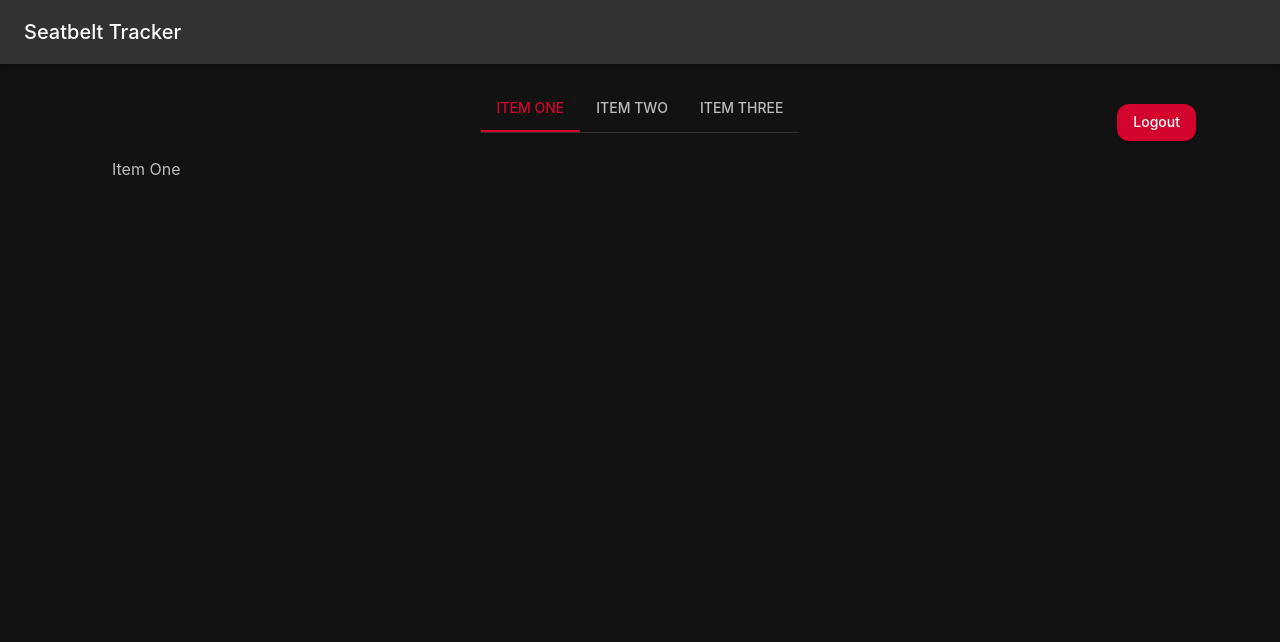
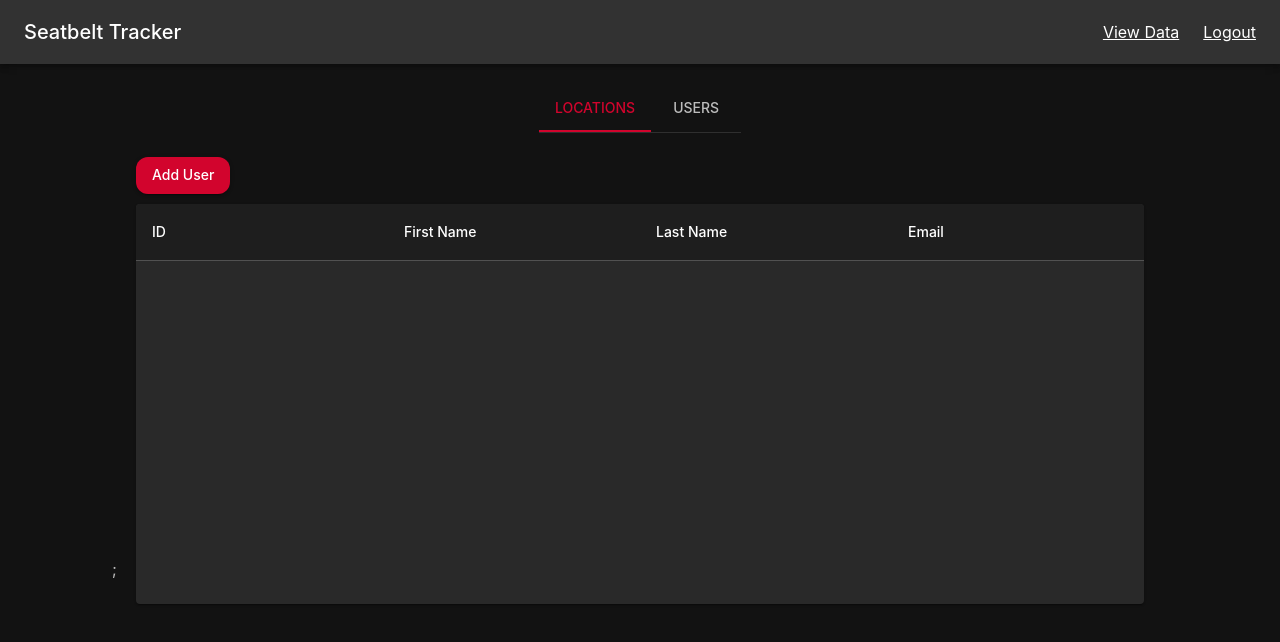
Before and after one commit to ethanjs02/SeatbeltSurverySite, a Next.js app: page /dashboard in a window 1280 px wide. Shown: the top 642 px of the page. Built offline with nearby package versions, Linux system fonts and the light colour scheme.

Commit message:
Cleaning things up and modal

```diff
--- a/package.json
+++ b/package.json
@@ -15,7 +15,9 @@
     "@mui/material": "^6.4.4",
     "next": "15.1.7",
     "react": "^19.0.0",
-    "react-dom": "^19.0.0"
+    "react-dom": "^19.0.0",
+    "react-virtuoso": "^4.12.5",
+    "uuid": "^11.1.0"
   },
   "devDependencies": {
     "@eslint/eslintrc": "^3",
--- a/src/app/dashboard/page.tsx
+++ b/src/app/dashboard/page.tsx
@@ -3,6 +3,7 @@
 import React from 'react';
 import { Typography, Button, Container, Tab, Tabs, Box } from '@mui/material';
 import { useRouter } from 'next/navigation';
+import TableComponent from '../../components/table';
 
 interface TabPanelProps {
   children?: React.ReactNode;
@@ -33,47 +34,87 @@ function a11yProps(index: number) {
   };
 }
 
+interface User {
+  id: string;
+  firstName: string;
+  lastName: string;
+  email: string;
+}
+
+interface Location {
+  id: string;
+  name: string;
+  address: string;
+}
+interface TableColumn<T> {
+  dataKey: keyof T;
+  label: string;
+  numeric?: boolean;
+  width?: number;
+}
+
+const userColumns: TableColumn<User>[] = [
+  { dataKey: 'id', label: 'ID', numeric: true },
+  { dataKey: 'firstName', label: 'First Name' },
+  { dataKey: 'lastName', label: 'Last Name' },
+  { dataKey: 'email', label: 'Email' },
+];
+
+const locationColumns: TableColumn<Location>[] = [
+  { dataKey: 'id', label: 'ID', numeric: true },
+  { dataKey: 'name', label: 'Name' },
+  { dataKey: 'address', label: 'Address' },
+];
+
+const createNewUser = (formData: { firstName: string; lastName: string; email: string }) => ({
+  id: Math.random().toString(36).substr(2, 5),
+  firstName: formData.firstName,
+  lastName: formData.lastName,
+  email: formData.email,
+});
+
+const createNewLocation = (formData: { name: string; address: string }) => ({
+  id: Math.random().toString(36).substr(2, 5),
+  name: formData.name,
+  address: formData.address,
+});
+
+
 const Dashboard = () => {
   const router = useRouter();
   const [value, setValue] = React.useState(0);
 
-  const handleLogout = () => {
-    router.push('/login'); // Redirect back to login on logout
-  };
 
   const handleChange = (event: React.SyntheticEvent, newValue: number) => {
     setValue(newValue);
   };
 
   return (
-    <Container maxWidth="lg" style={{position: 'relative' }}>
-      <Button
-        variant="contained"
-        color="secondary"
-        onClick={handleLogout}
-        style={{ position: 'absolute', top: '20px', right: '20px' }}
-      >
-        Logout
-      </Button>
-
-      <Box sx={{ width: '100%', display: 'flex', justifyContent: 'center' }}>
+    <Container maxWidth="lg"style={{position: 'relative', width: "100%" }}>
+    <Box sx={{ width: '100%', display: 'flex', justifyContent: 'center' }}>
         <Box sx={{ borderBottom: 1, borderColor: 'divider' }}>
           <Tabs value={value} onChange={handleChange} aria-label="basic tabs example">
-            <Tab label="Item One" {...a11yProps(0)} />
-            <Tab label="Item Two" {...a11yProps(1)} />
-            <Tab label="Item Three" {...a11yProps(2)} />
+            <Tab label="Locations" {...a11yProps(0)} />
+            <Tab label="Users" {...a11yProps(1)} />
           </Tabs>
         </Box>
       </Box>
 
       <CustomTabPanel value={value} index={0}>
-        Item One
+      <TableComponent
+        columns={userColumns}
+        initialData={[]} // Replace with real data later
+        entityName="User"
+        createNewItem={createNewUser}
+      />;
       </CustomTabPanel>
       <CustomTabPanel value={value} index={1}>
-        Item Two
-      </CustomTabPanel>
-      <CustomTabPanel value={value} index={2}>
-        Item Three
+      <TableComponent
+        columns={locationColumns}
+        initialData={[]} // Replace with real data later
+        entityName="Location"
+        createNewItem={createNewLocation}
+      />;
       </CustomTabPanel>
     </Container>
   );
--- a/src/app/layout.tsx
+++ b/src/app/layout.tsx
@@ -1,34 +1,63 @@
-// src/app/layout.tsx
 'use client';
 
 import { ReactNode } from 'react';
 import { usePathname } from 'next/navigation';
-import {ThemeProvider, CssBaseline, AppBar, Toolbar, Typography, Container } from '@mui/material';
+import { ThemeProvider, CssBaseline, AppBar, Toolbar, Typography, Container, Box, } from '@mui/material';
+import Link from 'next/link';
+import { useRouter } from 'next/navigation';
 import theme from '../theme/theme';
 import '../app/globals.css';
 
 export default function RootLayout({ children }: { children: ReactNode }) {
   const pathname = usePathname();
- // Check if current page is login
+  const router = useRouter();
+
+  const handleLogout = () => {
+    router.push('/login'); // Redirect back to login on logout
+  };
+  const handleViewData = () => {
+
+  }
+
+  // Check if the current page is the dashboard
+  const isDashboard = pathname === '/dashboard';
 
   return (
     <html lang="en">
       <body>
-      <ThemeProvider theme={theme}>
-        <CssBaseline />
+        <ThemeProvider theme={theme}>
+          <CssBaseline />
 
-        {/* Hide AppBar on Login Page */}
+          {/* AppBar (Header) */}
+          <AppBar position="static">
+            <Toolbar sx={{ display: 'flex', justifyContent: 'space-between' }}>
+              {/* Title */}
+              <Typography variant="h6">Seatbelt Tracker</Typography>
 
-          <AppBar position="static">
-            <Toolbar>
-              <Typography variant="h6" justifyContent={"center"}>Seatbelt Tracker</Typography>
+              {/* Show buttons only on the dashboard */}
+              {isDashboard && (
+                <Box sx={{ display: 'flex', gap: 3 }}>
+                <Link href="/data" passHref>
+                  <Typography variant="body1" sx={{ textDecoration: 'underline', cursor: 'pointer', color: 'white' }}>
+                    View Data
+                  </Typography>
+                </Link>
+                <Typography
+                  variant="body1"
+                  sx={{ textDecoration: 'underline', cursor: 'pointer', color: 'white' }}
+                  onClick={handleLogout}
+                >
+                  Logout
+                </Typography>
+              </Box>
+            )}
             </Toolbar>
           </AppBar>
 
-
-        <Container maxWidth="lg" style={{ marginTop: '20px' }}>
-          {children}
-        </Container>
+          {/* Page Content */}
+          <Container maxWidth="lg" style={{ marginTop: '20px' }}>
+            {children}
+          </Container>
         </ThemeProvider>
       </body>
     </html>
--- /dev/null
+++ b/src/components/modal.tsx
@@ -0,0 +1,66 @@
+import React from 'react';
+import { Modal, Box, Typography, TextField, Button } from '@mui/material';
+
+interface AddEntityModalProps {
+  open: boolean;
+  onClose: () => void;
+  onSubmit: (formData: { [key: string]: string }) => void;
+  entityType: string;
+}
+
+const AddEntityModal: React.FC<AddEntityModalProps> = ({ open, onClose, onSubmit, entityType }) => {
+  const [formData, setFormData] = React.useState<{ [key: string]: string }>({});
+
+  // Handle input changes
+  const handleChange = (e: React.ChangeEvent<HTMLInputElement>) => {
+    setFormData({ ...formData, [e.target.name]: e.target.value });
+  };
+
+  // Handle form submission
+  const handleSubmit = () => {
+    onSubmit(formData);
+    onClose();
+  };
+
+  return (
+    <Modal open={open} onClose={onClose} aria-labelledby="modal-title">
+      <Box
+        sx={{
+          position: 'absolute',
+          top: '50%',
+          left: '50%',
+          transform: 'translate(-50%, -50%)',
+          width: 400,
+          bgcolor: 'background.paper',
+          boxShadow: 24,
+          p: 4,
+          borderRadius: 2,
+        }}
+      >
+        <Typography id="modal-title" variant="h6" mb={2}>
+          Add New {entityType}
+        </Typography>
+
+        {entityType === 'User' ? (
+          <>
+            <TextField fullWidth label="First Name" name="firstName" onChange={handleChange} margin="normal" />
+            <TextField fullWidth label="Last Name" name="lastName" onChange={handleChange} margin="normal" />
+            <TextField fullWidth label="Email" name="email" onChange={handleChange} margin="normal" />
+          </>
+        ) : (
+          <>
+            <TextField fullWidth label="Location Name" name="locationName" onChange={handleChange} margin="normal" />
+            <TextField fullWidth label="Address" name="address" onChange={handleChange} margin="normal" />
+          </>
+        )}
+
+        <Box justifyContent={"center"}>
+
+          <Button onClick={handleSubmit} variant="contained" color="primary">Submit</Button>
+        </Box>
+      </Box>
+    </Modal>
+  );
+};
+
+export default AddEntityModal;
--- /dev/null
+++ b/src/components/table.tsx
@@ -0,0 +1,101 @@
+import React, { useState } from 'react';
+import Table from '@mui/material/Table';
+import TableBody from '@mui/material/TableBody';
+import TableCell from '@mui/material/TableCell';
+import TableContainer from '@mui/material/TableContainer';
+import TableHead from '@mui/material/TableHead';
+import TableRow from '@mui/material/TableRow';
+import Paper from '@mui/material/Paper';
+import Button from '@mui/material/Button';
+import { TableVirtuoso, TableComponents } from 'react-virtuoso';
+import { v4 as uuidv4 } from 'uuid';
+import { Container } from '@mui/material';
+import AddEntityModal from './modal';
+
+interface TableColumn<T> {
+  dataKey: keyof T;
+  label: string;
+  numeric?: boolean;
+  width?: number;
+}
+
+interface TableComponentProps<T> {
+  columns: TableColumn<T>[];
+  initialData: T[];
+  entityName: string; // "User" or "Location"
+  createNewItem: (formData: any) => T;
+}
+
+const TableComponent = <T,>({ columns, initialData, entityName, createNewItem }: TableComponentProps<T>) => {
+  const [data, setData] = useState<T[]>(initialData);
+  const [isModalOpen, setIsModalOpen] = useState(false);
+  const handleOpenModal = () => setIsModalOpen(true);
+  const handleCloseModal = () => setIsModalOpen(false);
+
+  const handleSubmit = (formData: any) => {
+    const newItem = createNewItem(formData);
+    setData((prevData) => [...prevData, newItem]);
+  };
+
+  const VirtuosoTableComponents: TableComponents<T> = {
+    Scroller: React.forwardRef<HTMLDivElement>((props, ref) => (
+      <TableContainer component={Paper} {...props} ref={ref} />
+    )),
+    Table: (props: React.ComponentProps<typeof Table>) => <Table {...props} sx={{ borderCollapse: 'separate', tableLayout: 'fixed' }} />,
+    TableHead: React.forwardRef<HTMLTableSectionElement>((props, ref) => (
+      <TableHead {...props} ref={ref} />
+    )),
+    TableRow,
+    TableBody: React.forwardRef<HTMLTableSectionElement>((props, ref) => (
+      <TableBody {...props} ref={ref} />
+    )),
+  };
+
+  const fixedHeaderContent = () => (
+    <TableRow>
+      {columns.map((column) => (
+        <TableCell
+          key={String(column.dataKey)}
+          variant="head"
+          style={{ width: column.width }}
+          sx={{ backgroundColor: 'background.paper' }}
+        >
+          {column.label}
+        </TableCell>
+      ))}
+    </TableRow>
+  );
+
+  const rowContent = (_index: number, row: T) => (
+    <>
+      {columns.map((column) => (
+        <TableCell key={String(column.dataKey)} >
+          {String(row[column.dataKey])}
+        </TableCell>
+      ))}
+    </>
+  );
+
+  return (
+    <Container style={{ height: 400, width: '100%' }}>
+      <Button variant="contained" color="primary" onClick={handleOpenModal} sx={{ marginBottom: '10px' }}>
+        Add {entityName}
+      </Button>
+      <TableVirtuoso
+        data={data}
+        components={VirtuosoTableComponents}
+        fixedHeaderContent={fixedHeaderContent}
+        itemContent={rowContent}
+      />
+      <AddEntityModal
+      open={isModalOpen}
+      onClose={handleCloseModal}
+      onSubmit={handleSubmit}
+      entityType={entityName}
+      />
+    </Container>
+
+  );
+};
+
+export default TableComponent;
```
Also changed, not shown: 1 other file (tests, documents, lock files or other folders).
